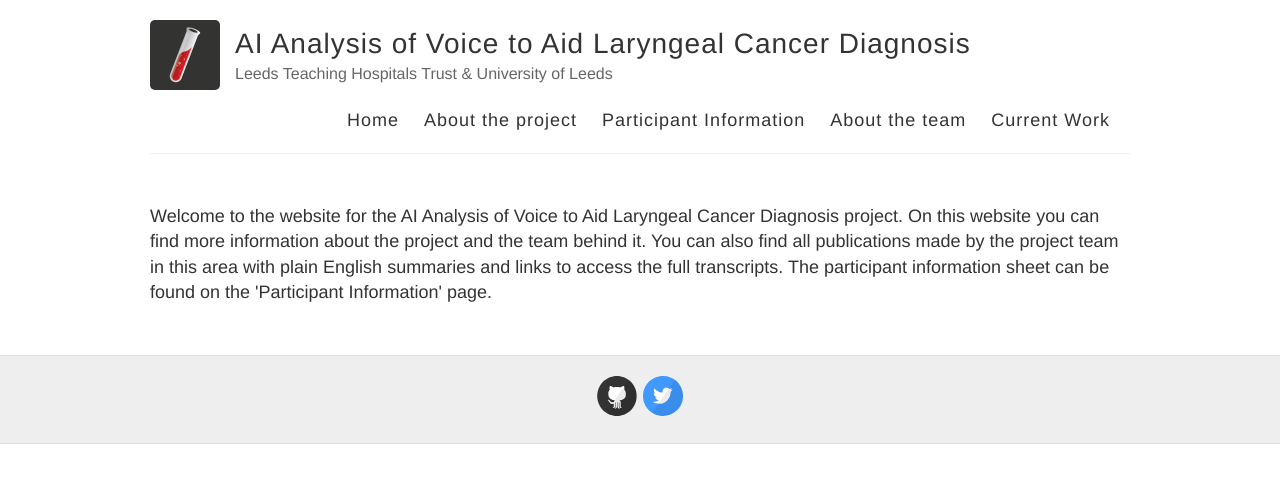
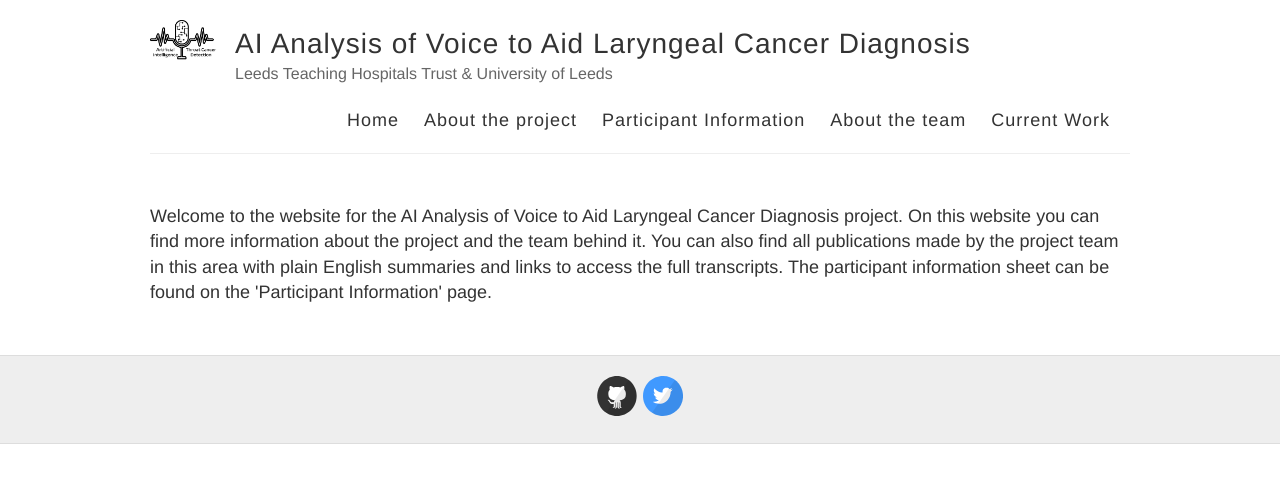
Before and after one commit to mary-paterson/mary-paterson.github.io, a Jekyll site: the page built from index.html, in a window 1280 px wide. Shown: the top 483 px of the page. Built offline with Jekyll 4.4.1, drawn with Linux system fonts in a browser that asks for light colours.

Commit message:
Update _config.yml

```diff
--- a/_config.yml
+++ b/_config.yml
@@ -9,7 +9,7 @@ name: AI Analysis of Voice to Aid Laryngeal Cancer Diagnosis
 description: Leeds Teaching Hospitals Trust & University of Leeds
 
 # URL of your avatar or profile pic (you could use your GitHub profile pic)
-avatar: https://raw.githubusercontent.com/mary-paterson/mary-paterson.github.io/master/images/jekyll-logo.png
+avatar: https://raw.githubusercontent.com/mary-paterson/mary-paterson.github.io/master/images/StudyLogo.png
 
 #
 # Flags below are optional
```
